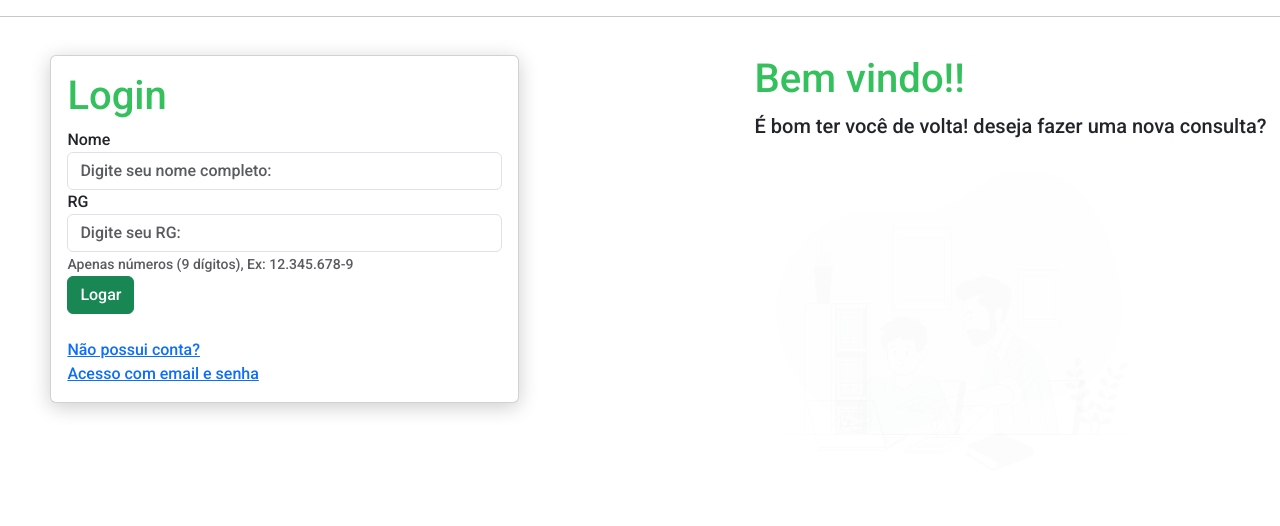
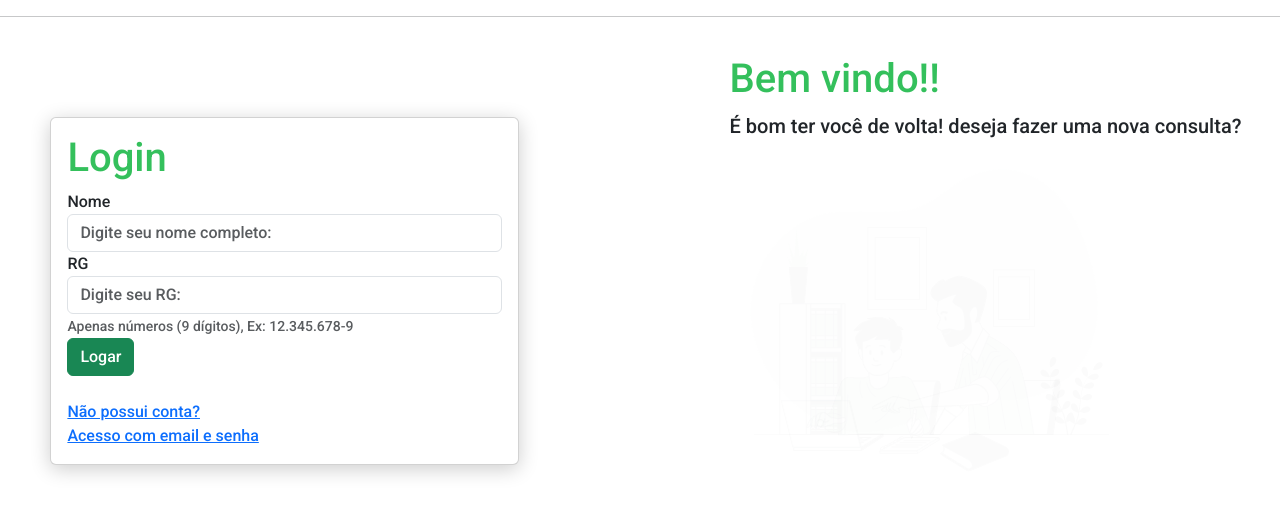
Before and after one commit to Dedo-Finger2/Retira-Senha, a PHP site: template App/View/login.php in a window 1280 px wide. Shown: the part 54-580 px from the top of the page. Run offline with PHP 8.4, Linux system fonts and the light colour scheme; the template is opened without the code that fills it, so the values that code supplies are empty.

Commit message:
possivel centralização

```diff
--- a/App/Public/Css/Style.css
+++ b/App/Public/Css/Style.css
@@ -29,8 +29,10 @@ body{
 }
 
 .container{
-    display: flex;  /* (classe-bootstrap) Mantem o formulario e a imagem alinhados para não descerem*/
-    margin: 3%;     /* Mantem o formulario e a imagem um pouco abaixo da tela */
+  display: flex;  /* (classe-bootstrap) Mantem o formulario e a imagem alinhados para não descerem*/
+  margin: 3%;     /* Mantem o formulario e a imagem um pouco abaixo da tela */
+  justify-content: center;
+  align-items: center;
 }
 
 .left{
@@ -39,7 +41,7 @@ body{
 
 .right{
   margin-left: auto; /*(Classe comum) div criada para manter o formulario mais a direita */
-  margin-right: -100px;
+  margin-right: -75px;
 }
 
 
```
